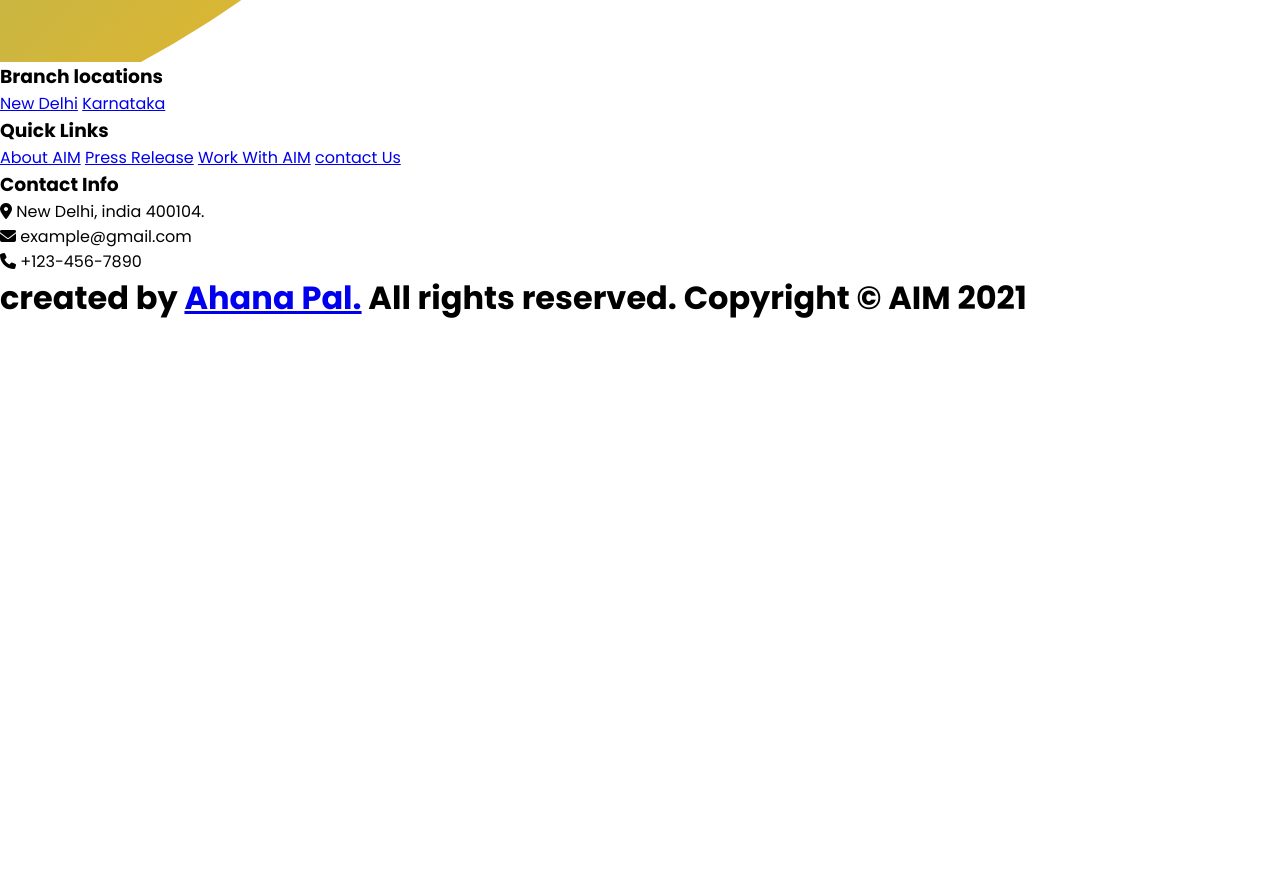
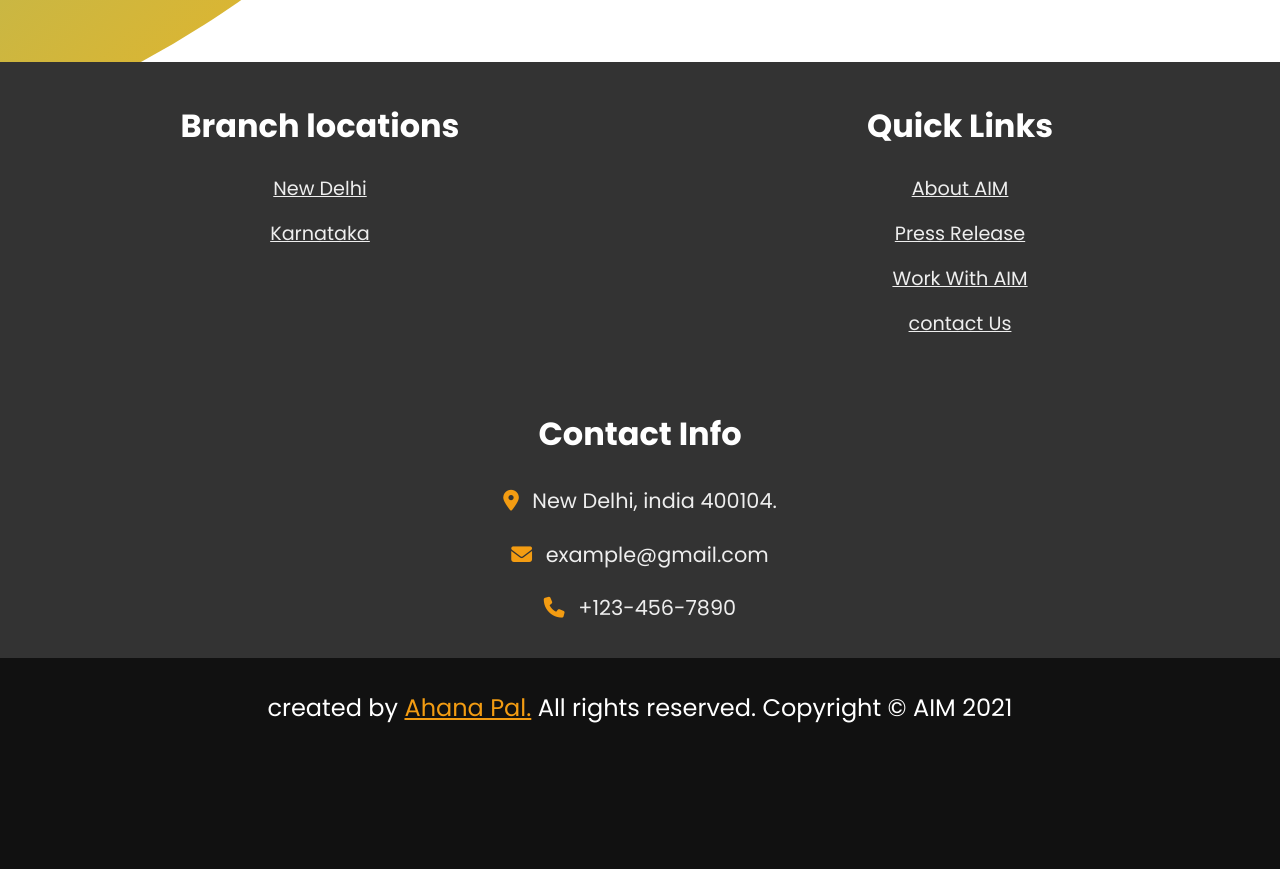
Before and after one commit to ErzaTitania-2001/LMS_Sign-Up, a plain HTML site: page index.html in a window 1280 px wide. Shown: the part 738-1607 px from the top of the page. Before the commit the page ends 1060 px from the top, so only its background shows below. Drawn offline with Linux system fonts and the light colour scheme.

Commit message:
Update style.css

```diff
--- a/style.css
+++ b/style.css
@@ -269,6 +269,65 @@ form.sign-in-form {
 .container.sign-up-mode .right-panel {
   pointer-events: all;
 }
+.footer{
+  background:#333;
+}
+
+.footer .box-container{
+  display: flex;
+  justify-content: center;
+  flex-wrap: wrap;
+}
+
+.footer .box-container .box{
+  margin:1.5rem;
+  text-align: center;
+  flex:1 1 25rem;
+}
+
+.footer .box-container .box h3{
+  font-size: 2.0rem;
+  color:#fff;
+  padding:1rem 0;
+}
+
+.footer .box-container .box p{
+  font-size: 1.3rem;
+  color:#eee;
+  padding:.7rem 0;
+}
+
+.footer .box-container .box p i{
+  padding-right: .5rem;
+  color:#f39c12;
+}
+
+.footer .box-container .box a{
+  font-size: 1.2rem;
+  display: block;
+  padding:.5rem 0;
+  color:#eee;
+}
+
+.footer .box-container .box a:hover{
+  text-decoration: underline;
+}
+
+.footer .credit{
+  padding:2rem 1rem;
+  font-size: 1.5rem;
+  color:#fff;
+  background:#111;
+  text-align: center;
+  font-weight: normal;
+  padding-bottom: 9rem;
+}
+
+.footer .credit a{
+  color:#f39c12
+}
+
+
 
 @media (max-width: 870px) {
   .container {
```
